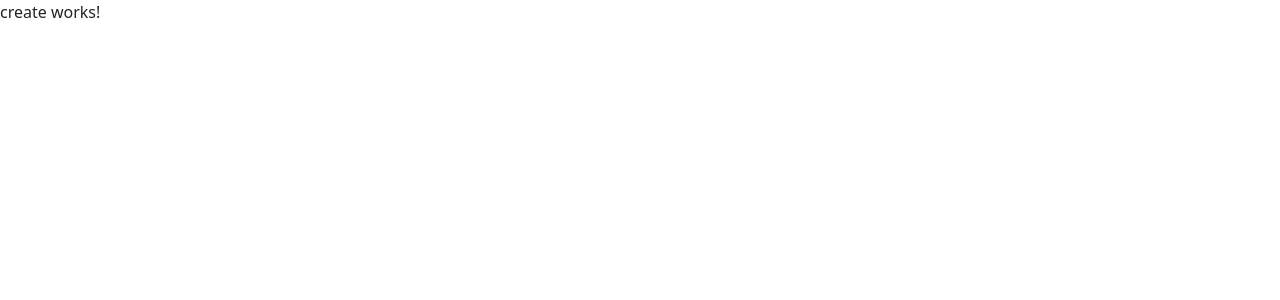
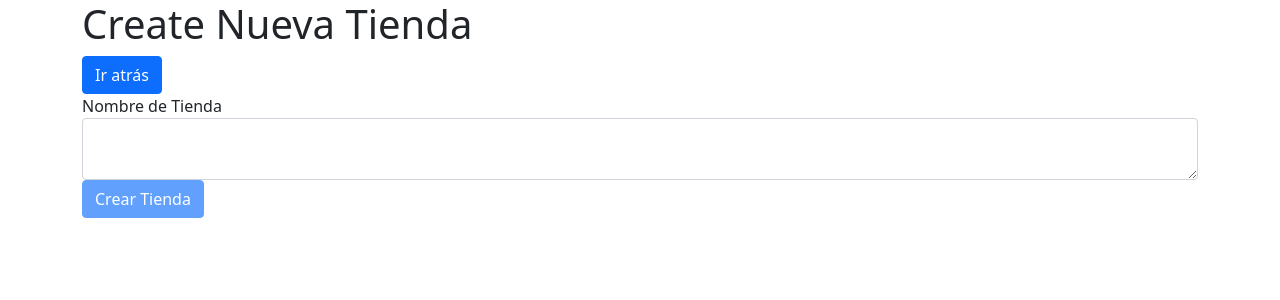
Before and after one commit to jorcaza/MetGroup, an Angular app: page /metgroup/create in a window 1280 px wide. Shown: the top 300 px of the page. Built offline with nearby package versions, Linux system fonts and the light colour scheme.

Commit message:
::función crear
>>se crea servicio create
>>se crea vista create

```diff
--- a/src/app/metgroup/create/create.component.html
+++ b/src/app/metgroup/create/create.component.html
@@ -1 +1,35 @@
-<p>create works!</p>
+<div class="container">
+    <h1>Create Nueva Tienda</h1>
+
+    <a href="#" routerLink="/metgroup/index" class="btn btn-primary">Ir atrás</a>
+
+    <form [formGroup]="form" (ngSubmit)="submit()">
+
+        <!-- <div class="form-group">
+            <label for="title">Id:</label>
+            <input
+                formControlName="id"
+                id="id"
+                type="text"
+                class="form-control">
+            <div *ngIf="f['id'].touched && f['id'].invalid" class="alert alert-danger">
+                <div *ngIf="f['id'].errors && f['id'].errors['required']">id is required.</div>
+            </div>
+        </div> -->
+
+        <div class="form-group">
+            <label for="body">Nombre de Tienda</label>
+            <textarea
+                formControlName="name"
+                id="name"
+                type="text"
+                class="form-control">
+            </textarea>
+            <div *ngIf="f['name'].touched && f['name'].invalid" class="alert alert-danger">
+                <div *ngIf="f['name'].errors && f['name'].errors['required']">name is required.</div>
+            </div>
+        </div>
+
+        <button class="btn btn-primary" type="submit" [disabled]="!form.valid">Crear Tienda</button>
+    </form>
+</div>
--- a/src/app/metgroup/create/create.component.ts
+++ b/src/app/metgroup/create/create.component.ts
@@ -1,4 +1,7 @@
 import { Component, OnInit } from '@angular/core';
+import { PostService } from '../services/post.service';
+import { Router } from '@angular/router';
+import { FormGroup, FormControl, Validators } from '@angular/forms';
 
 @Component({
   selector: 'app-create',
@@ -7,9 +10,50 @@ import { Component, OnInit } from '@angular/core';
 })
 export class CreateComponent implements OnInit {
 
-  constructor() { }
+  form!: FormGroup;
 
+  /*------------------------------------------
+  --------------------------------------------
+  Created constructor
+  --------------------------------------------
+  --------------------------------------------*/
+  constructor(
+    public postService: PostService,
+    private router: Router
+  ) { }
+
+  /**
+   * Write code on Method
+   *
+   * @return response()
+   */
   ngOnInit(): void {
+    this.form = new FormGroup({
+      //id: new FormControl('', [Validators.required]),
+      name: new FormControl('', Validators.required)
+    });
+  }
+
+  /**
+   * Write code on Method
+   *
+   * @return response()
+   */
+  get f() {
+    return this.form.controls;
+  }
+
+  /**
+   * Write code on Method
+   *
+   * @return response()
+   */
+  submit() {
+    console.log(this.form.value);
+    this.postService.create(this.form.value).subscribe((res: any) => {
+      console.log('Post created successfully!');
+      this.router.navigateByUrl('metgroup/index');
+    })
   }
 
 }
--- a/src/app/metgroup/index/index.component.html
+++ b/src/app/metgroup/index/index.component.html
@@ -1,7 +1,7 @@
 <div class="container">
     <h1>Listado de Tiendas - Prueba METGROUP</h1>
 
-    <a href="#" routerLink="/post/create/" class="btn btn-success">Crear Nueva Tienda</a>
+    <a href="#" routerLink="/metgroup/create" class="btn btn-success">Crear Nueva Tienda</a>
 
     <table class="table table-bordered">
       <tr>
--- a/src/app/metgroup/services/post.service.ts
+++ b/src/app/metgroup/services/post.service.ts
@@ -5,7 +5,7 @@ import { Observable, throwError } from 'rxjs';
 import { catchError } from 'rxjs/operators';
 import { map } from 'rxjs/operators';
 
-import { Post } from "../post";
+import { Post, create } from "../post";
 
 @Injectable({
   providedIn: 'root'
@@ -13,12 +13,13 @@ import { Post } from "../post";
 export class PostService {
 
   private apiURL = "/posts";
+  private apiURL2 = "https://test-api-met.herokuapp.com";
 
-  // httpOptions = {
-  //   headers: new HttpHeaders({
-  //     'Content-Type': 'application/json'
-  //   })
-  // }
+  httpOptions = {
+    headers: new HttpHeaders({
+      'Content-Type': 'application/json'
+    })
+  }
 
 
   constructor(private httpClient: HttpClient) { }
@@ -34,29 +35,18 @@ export class PostService {
   }
 
 
-  //   this.apiService.getTest().pipe(
-  //   map((data: any) => {
-  //     data.Data = data.Data.map((item: any) => ({
-  //       projectName: item['Project Name'],
-  //       projectCode: item.PCode
-  //     });
-  //     return data;
-  //   })
-  // ).subscribe((data: any) => this.projects = data.Data);
+
+  create(post: create): Observable<any> {
+    let url = this.apiURL + '/store/' + post.name;
+    //console.log(post);
+    //console.log(this.apiURL + '/store/', post.name);
+    return this.httpClient.post<create>(url, post.name)
+      .pipe(
+        catchError(this.errorHandler)
+      )
+  }
 
 
-  cargarUsuarios() {
-    const url = 'https://reqres.in/api/users';
-
-    return this.httpClient.get<any>(url)
-      .pipe(
-        map(resp => {
-          return resp.data;
-
-        })
-      );
-
-  }
 
   errorHandler(error: any) {
     let errorMessage = '';
```
Also changed, not shown: src/app/metgroup/post.ts (+7 -0 lines).
